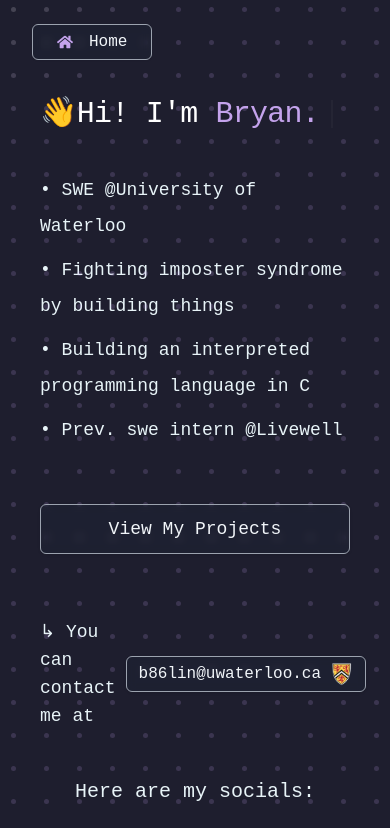
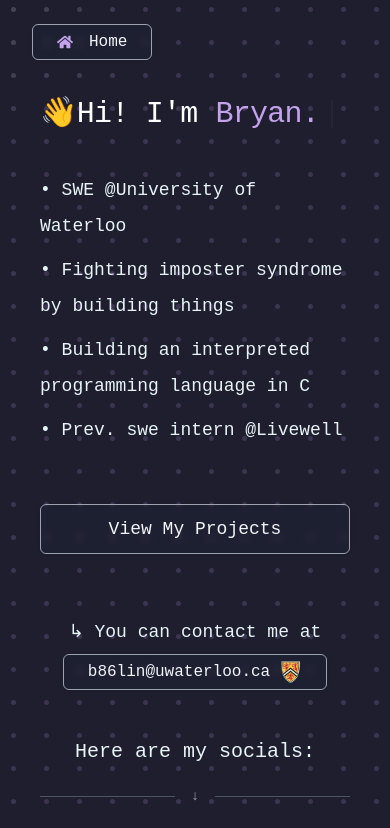
Before and after one commit to Blynkosaur/personal-portfolio-v2, a Next.js app: page / in a window 390 px wide. Shown: the top 828 px of the page. Built offline with nearby package versions, Linux system fonts and the light colour scheme.

Commit message:
media query for column on small screen

```diff
--- a/src/app/page.js
+++ b/src/app/page.js
@@ -220,30 +220,12 @@ export default function Home() {
       </div>
 
        <div
-         className=" text-lg mb-10 w-full max-w-xl text-left"
-         style={{ display: "flex", flexDirection: "row", gap: "10px", height: "100%", alignItems: "center" }}
+         className="text-lg mb-10 w-full max-w-xl text-left flex flex-col sm:flex-row gap-2 sm:gap-2.5 items-center"
        >
-          <div
-            style={{
-              display: "flex",
-              flexDirection: "column",
-              alignItems: "center",
-              verticalAlign: "middle",
-              justifyContent: "center",
-              height: "100%",
-            }}
-          >
+          <div className="flex flex-col items-center justify-center">
             ↳ You can contact me at
           </div>
-          <div
-            style={{
-              display: "flex",
-              flexDirection: "column",
-              justifyContent: "center",
-              alignItems: "center",
-              height: "100%"
-            }}
-          >
+          <div className="flex flex-col justify-center items-center">
             <Button
               className="cursor-target bg-slate-800/30 text-slate-100 hover:bg-slate-700/50 hover:border-slate-300 hover:text-slate-600 transition-all duration-200 backdrop-blur-sm px-6 py-3 text-base"
               asChild
```
